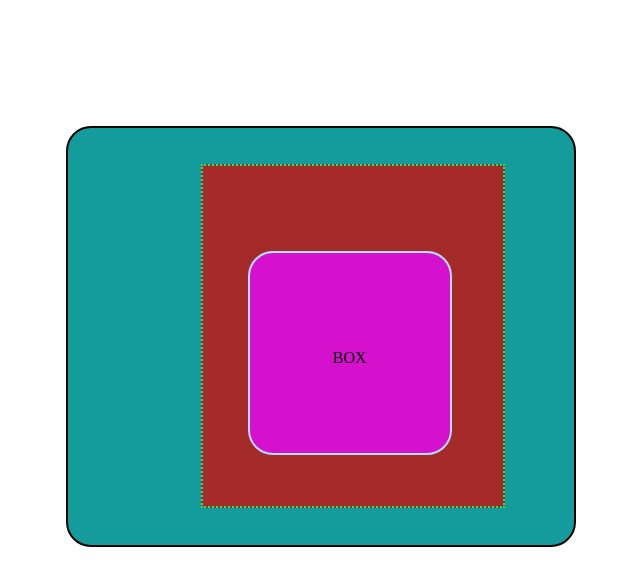
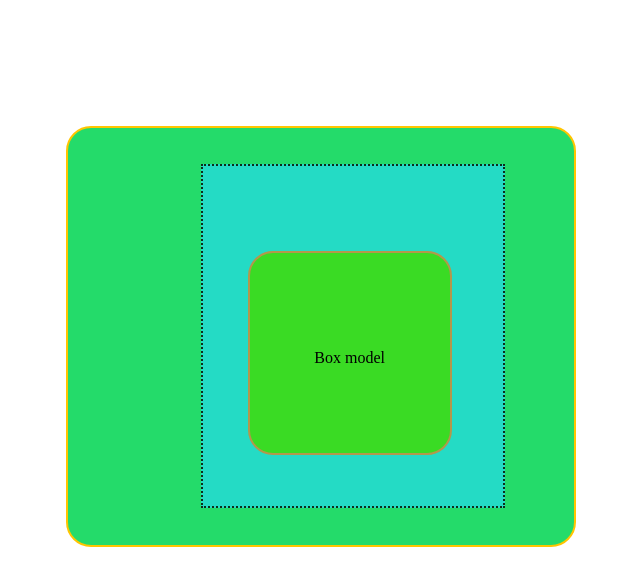
Before and after one commit to winniemwangi/boxmodel, a plain HTML site: page index.html in a window 1280 px wide. Shown: the whole page, without its empty margins (321-961 px from the left). Drawn offline with Linux system fonts and the light colour scheme.

Commit message:
add changes made on the color and classes

```diff
--- a/index.html
+++ b/index.html
@@ -9,11 +9,11 @@
 </head>
 <body>
   <div class="boxmodel">
-    <div class="x">
-        <div class="y">
-            <div class="z">
-                <div class="Box">
-                    <p>BOX</p>
+    <div class="maxi-box">
+        <div class="medium-box">
+            <div class="inner-box">
+                <div class="content">
+                    <p>Box model</p>
                 </div>
 
             </div>
--- a/style.css
+++ b/style.css
@@ -12,38 +12,34 @@
     margin-top:10%;
     margin-left: 30%;
 }
-.x{
-    background-color: rgb(20, 155, 155);
-    border: 2px solid rgb(4, 4, 4);
+.maxi-box{
+    background-color: #24DB6A;
+    border: 2px solid #FFC500;
     width: 400px;
     height:400px;
     border-radius: 25px;
-    padding-left: 10%;
-    padding-right: 2%;
-    padding-bottom: 17px;
+    padding: 0 2% 17px 10%;
 }
-.y{
-    background-color: brown;
-    border: 2px dotted rgb(12, 241, 96);
+.medium-box{
+    background-color:#24DBC5;
+    border: 2px dotted rgb(14, 45, 25);
     width: 300px;
     height: 300px;
-    margin-top: 9%;
-    margin-left: 11%;
+    margin: 9% 11% 0 11%;
     padding-top: 10%;
-    margin-right: 11%;
+
 
 }
-.z{
-    background-color: rgb(213, 17, 206);
-    border: 2px solid rgb(177, 221, 242);
+.inner-box{
+    background-color: #3ADB24;
+    border: 2px solid #B4974B;
     width: 200px;
     height: 200px;
-    margin-top: 15%;
-    margin-left: 15%;
+    margin: 15% 0 0 15%;
     border-radius: 25px;
 }
-.Box{
+.content{
     text-align: center;
-    justify-content: center;
+    /* justify-content: center; */
     padding-top: 40%;
 }
```
